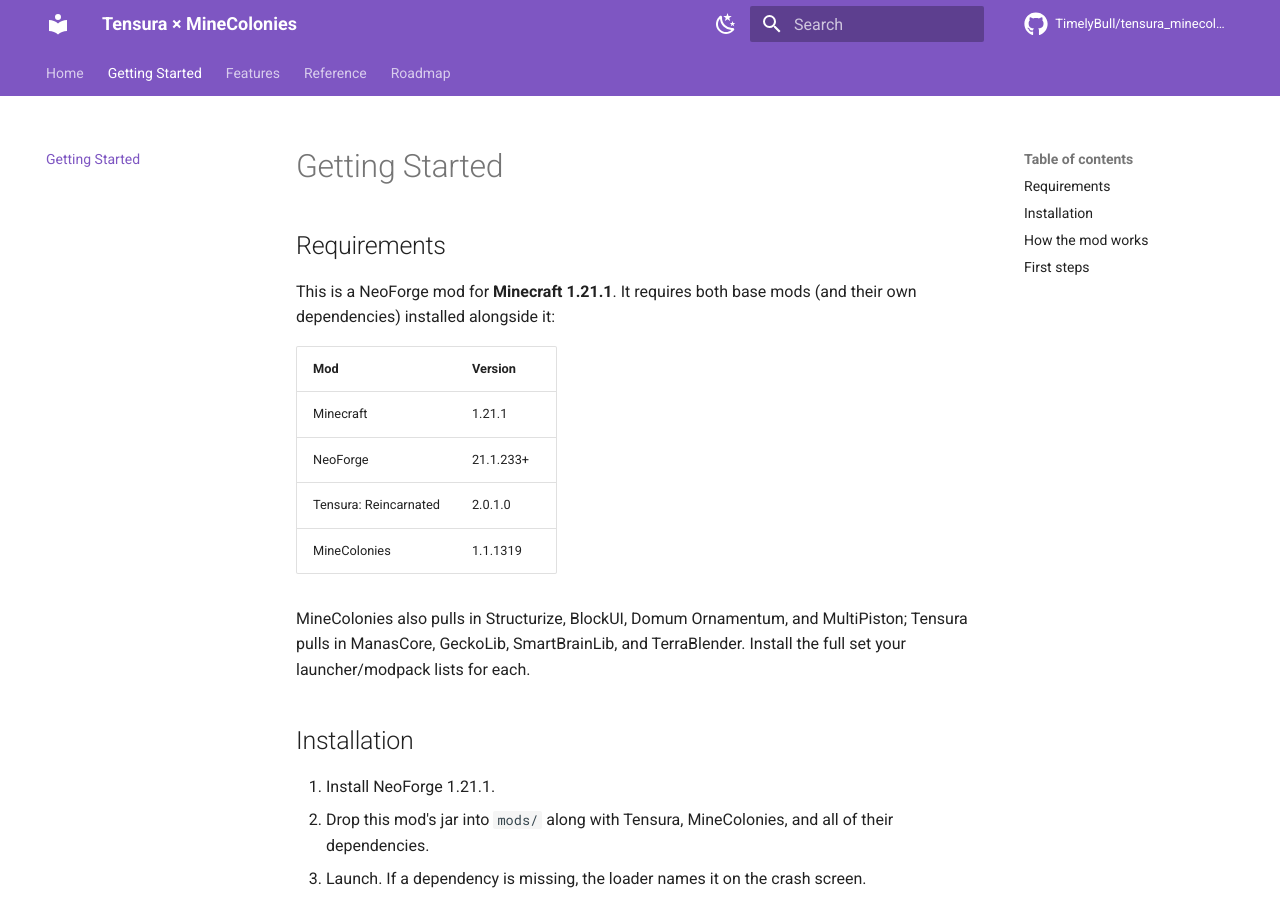
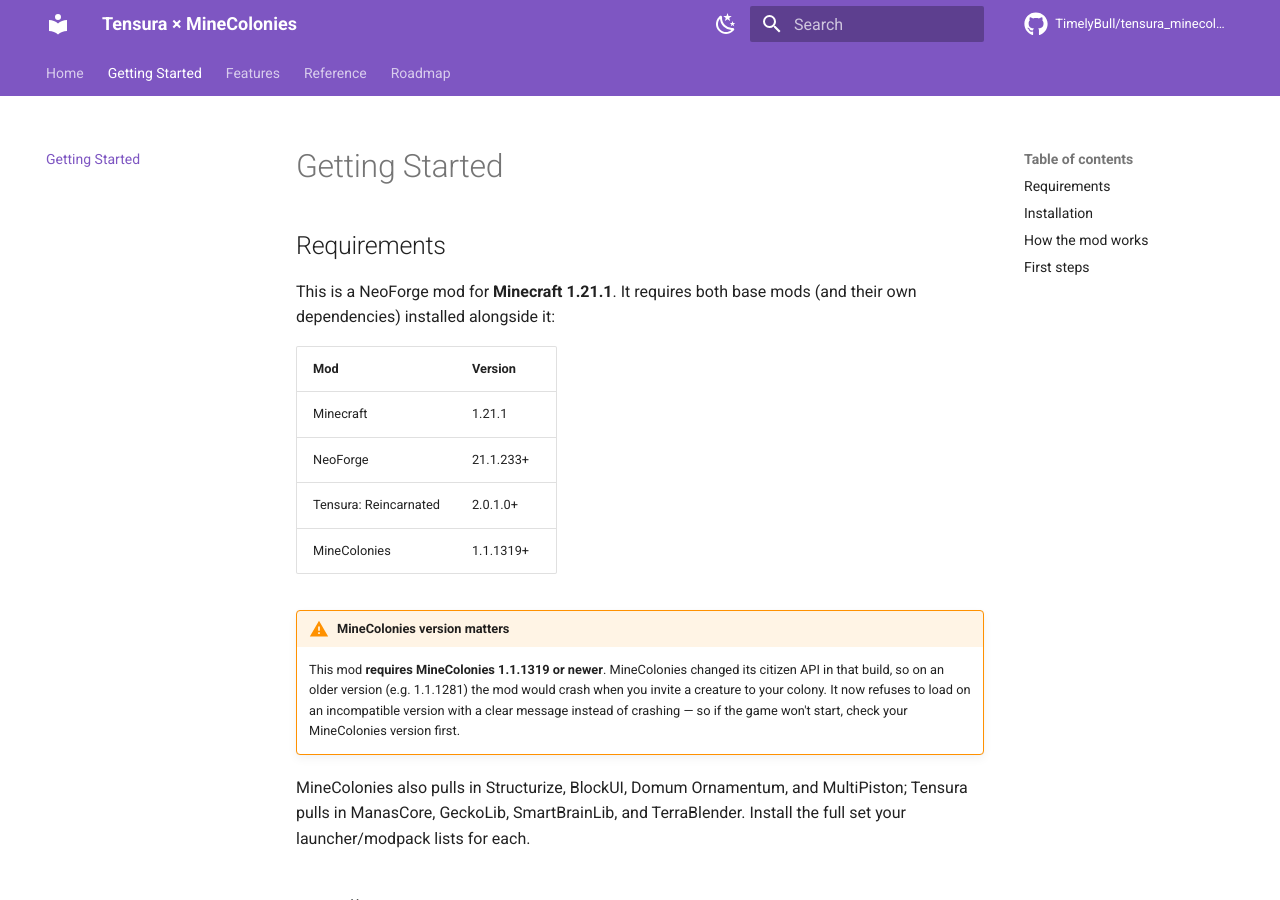
Before and after one commit to TimelyBull/tensura_minecolonies, an MkDocs documentation site: the page built from wiki/getting-started.md, in a window 1280 px wide and 900 px high. Built offline with MkDocs 1.6.1 and Material for MkDocs 9.7.7, drawn with Linux system fonts in a browser that asks for light colours; comment, search, counter and statistics services are not loaded.

Commit message:
fix(compat): declare required mod dependencies with version floors
A user on MineColonies 1.1.1281 crashed with
NoSuchMethodError: ICitizenManager.spawnOrCreateCivilian(ICivilianData, Level,
List, boolean) — that generic "Civilian" citizen-manager API (used heavily:
spawnOrCreateCivilian / getCivilian / removeCivilian / createAndRegisterCivilianData)
was introduced after 1281 and is what this build (1.1.1319) compiles against.

The mod previously declared NO hard deps except nightmareutils, so a mismatched
MineColonies loaded fine and crashed mid-game. Now declares required deps with
floors = the versions in libs/ (the build target), so an incompatible version is
refused at load with a clear message instead of crashing:

  minecolonies      [1.1.1319,)
  structurize       [1.0.830,)
  blockui           [1.0.209,)
  domum_ornamentum  [1.0.231,)
  tensura           [2.0.1.0,)
  manascore         [4.0.0.2,)
  (nightmareutils   [0.1,)  — already declared)

modIds verified against each dependency jar's own mods.toml. True minimum
compatible MineColonies is unverified (no 1281 jar to inspect); 1319 is the
tested floor.

Docs: CHANGELOG [Unreleased], docs/STATE.md, docs/dependencies.md (new declared-
ranges table), wiki/getting-started.md (requirements + version warning).

Co-Authored-By: Claude Opus 4.8 (1M context) <noreply@anthropic.com>

```diff
--- a/wiki/getting-started.md
+++ b/wiki/getting-started.md
@@ -9,8 +9,15 @@ This is a NeoForge mod for **Minecraft 1.21.1**. It requires both base mods
 |---|---|
 | Minecraft | 1.21.1 |
 | NeoForge | 21.1.233+ |
-| Tensura: Reincarnated | 2.0.1.0 |
-| MineColonies | 1.1.1319 |
+| Tensura: Reincarnated | 2.0.1.0+ |
+| MineColonies | 1.1.1319+ |
+
+!!! warning "MineColonies version matters"
+    This mod **requires MineColonies 1.1.1319 or newer**. MineColonies changed
+    its citizen API in that build, so on an older version (e.g. 1.1.1281) the
+    mod would crash when you invite a creature to your colony. It now refuses to
+    load on an incompatible version with a clear message instead of crashing —
+    so if the game won't start, check your MineColonies version first.
 
 MineColonies also pulls in Structurize, BlockUI, Domum Ornamentum, and
 MultiPiston; Tensura pulls in ManasCore, GeckoLib, SmartBrainLib, and
```
Also changed, not shown: CHANGELOG.md (+7 -0 lines), docs/STATE.md (+15 -4 lines), docs/dependencies.md (+24 -0 lines), src/main/templates/META-INF/neoforge.mods.toml (+59 -0 lines).
